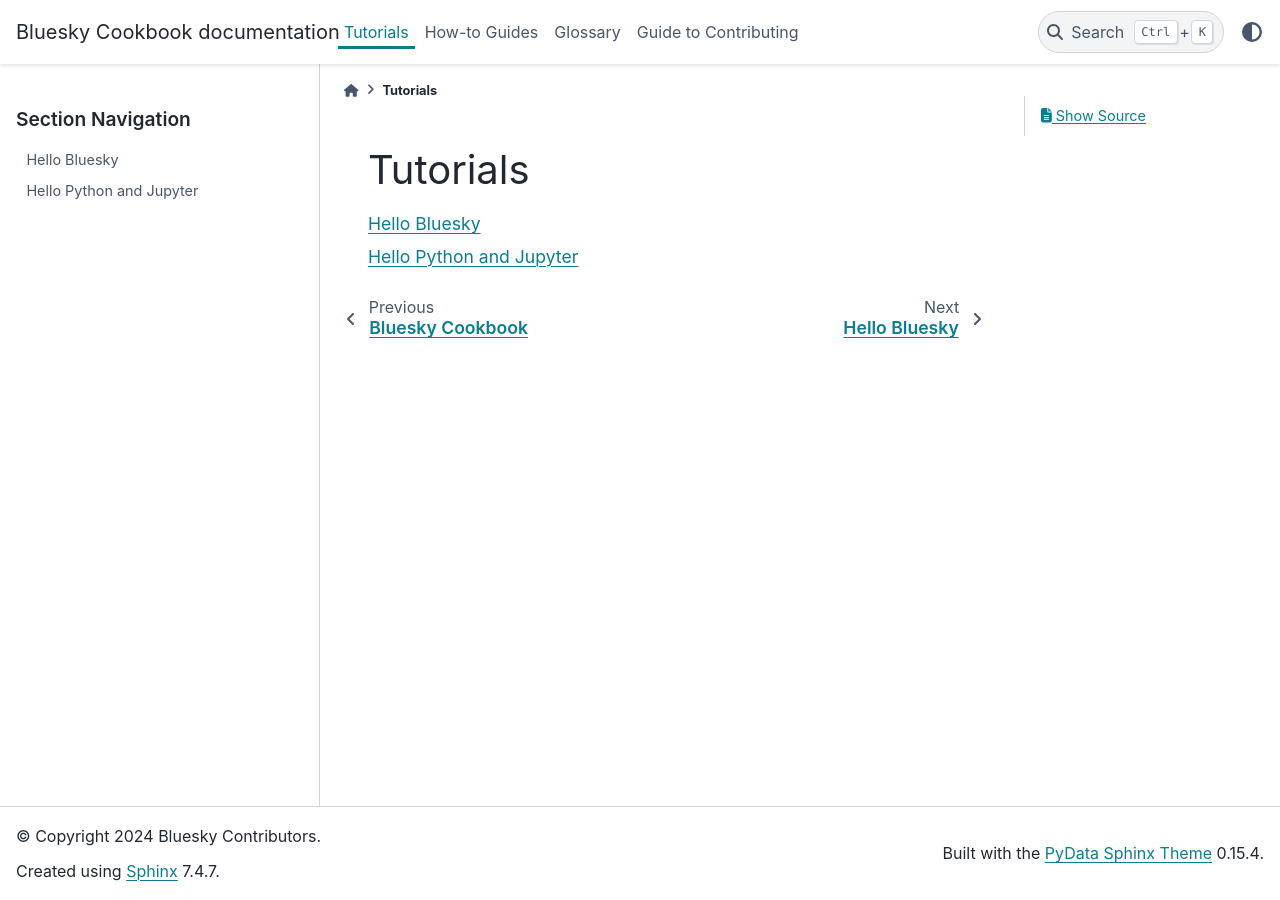
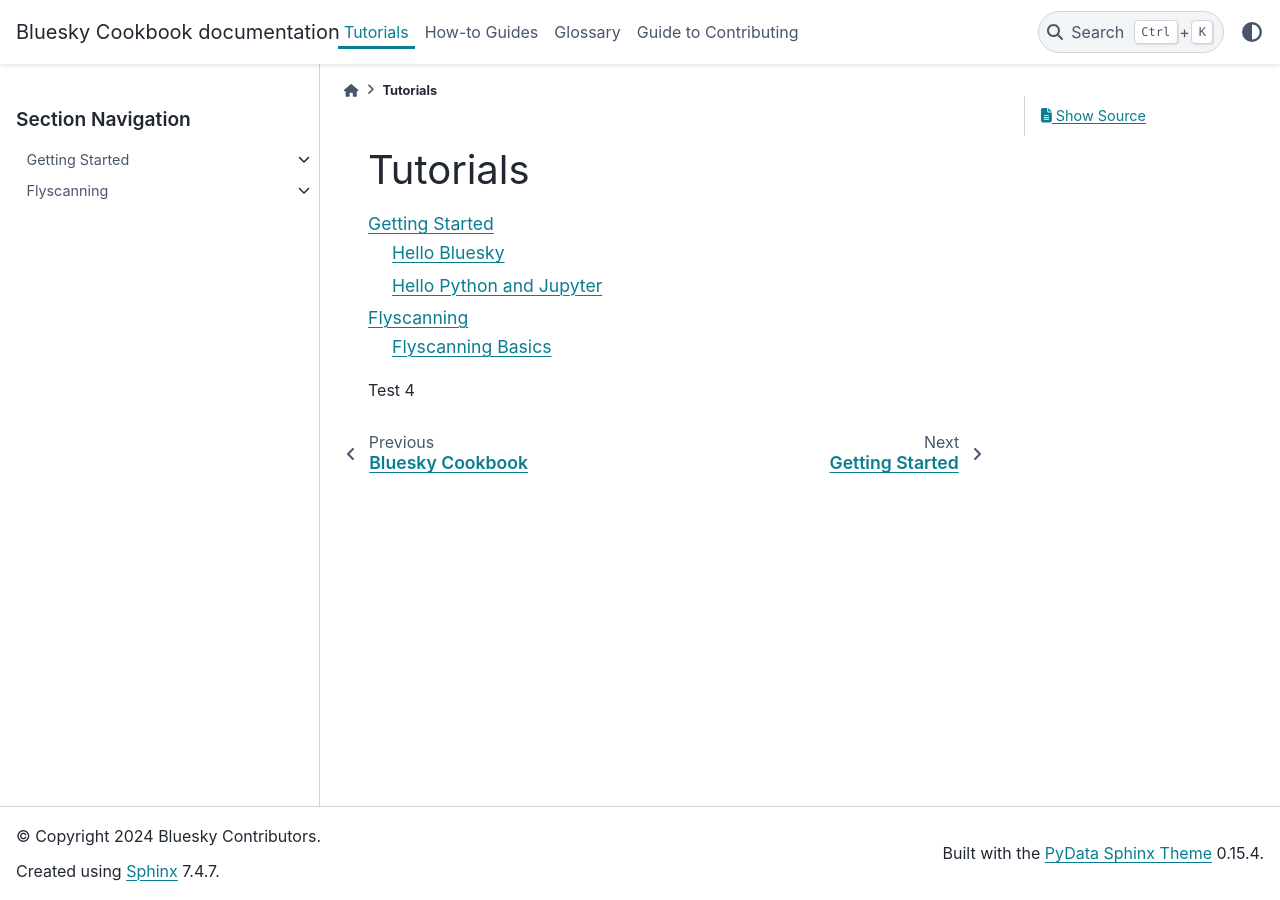
Before and after one commit to bluesky/bluesky-cookbook, a Sphinx documentation site: the page built from docs/tutorials.md, in a window 1280 px wide. Built offline with Sphinx 7.4.7 and the PyData theme 0.15.4, drawn with Linux system fonts in a browser that asks for light colours.

Commit message:
Fix TOC structure

````diff
--- a/docs/tutorials.md
+++ b/docs/tutorials.md
@@ -1,7 +1,10 @@
 # Tutorials
 
 ```{toctree}
-:maxdepth: 1
+:maxdepth: 2
 :glob:
-tutorials/**/*
+tutorials/getting-started/
+tutorials/flyscanning/
 ```
+
+Test 4
--- /dev/null
+++ b/docs/tutorials/flyscanning.md
@@ -0,0 +1,6 @@
+# Flyscanning
+
+```{toctree}
+:glob:
+flyscanning/*
+```
--- /dev/null
+++ b/docs/tutorials/getting-started.md
@@ -0,0 +1,6 @@
+# Getting Started
+
+```{toctree}
+:glob:
+getting-started/*
+```
````
Also changed, not shown: docs/how-to.md (+1 -2 lines), docs/how-to/example.md (added, +6 -0 lines), docs/tutorials/flyscanning/basics.md (added, +16 -0 lines).
